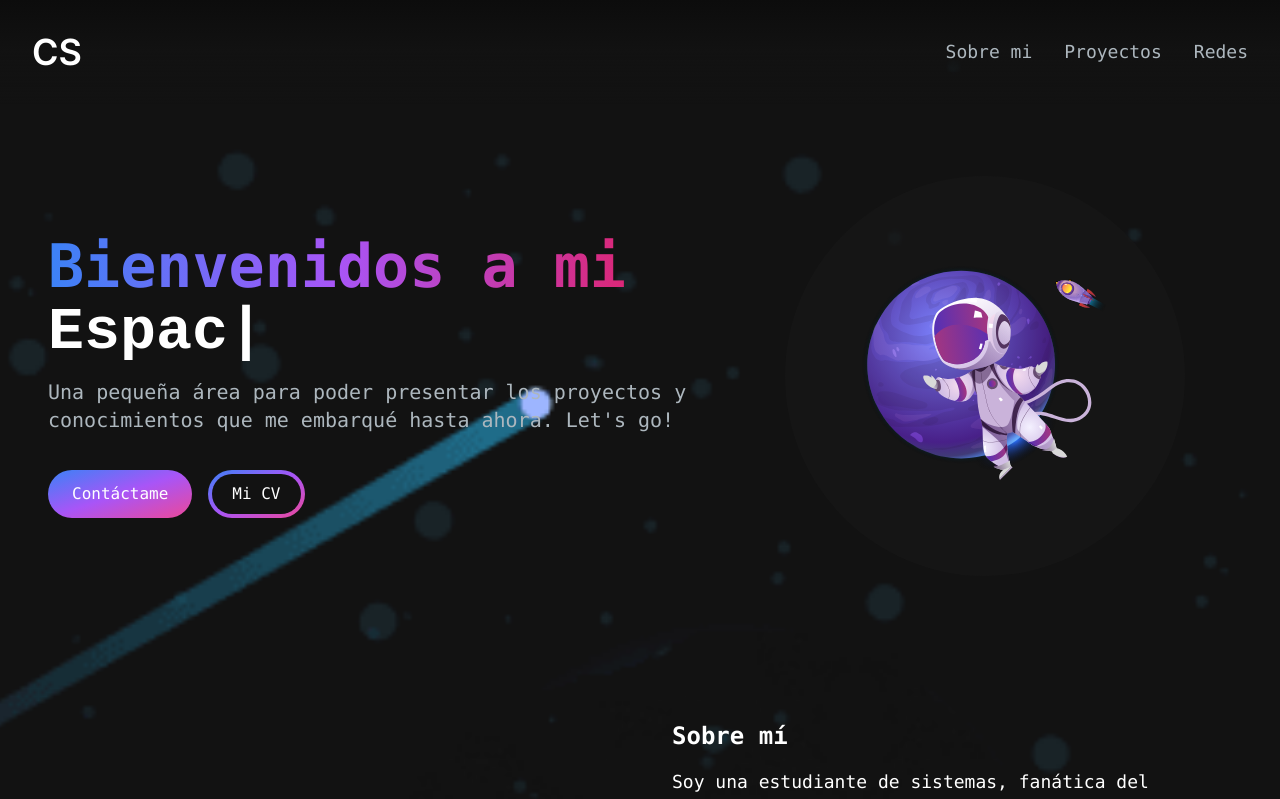
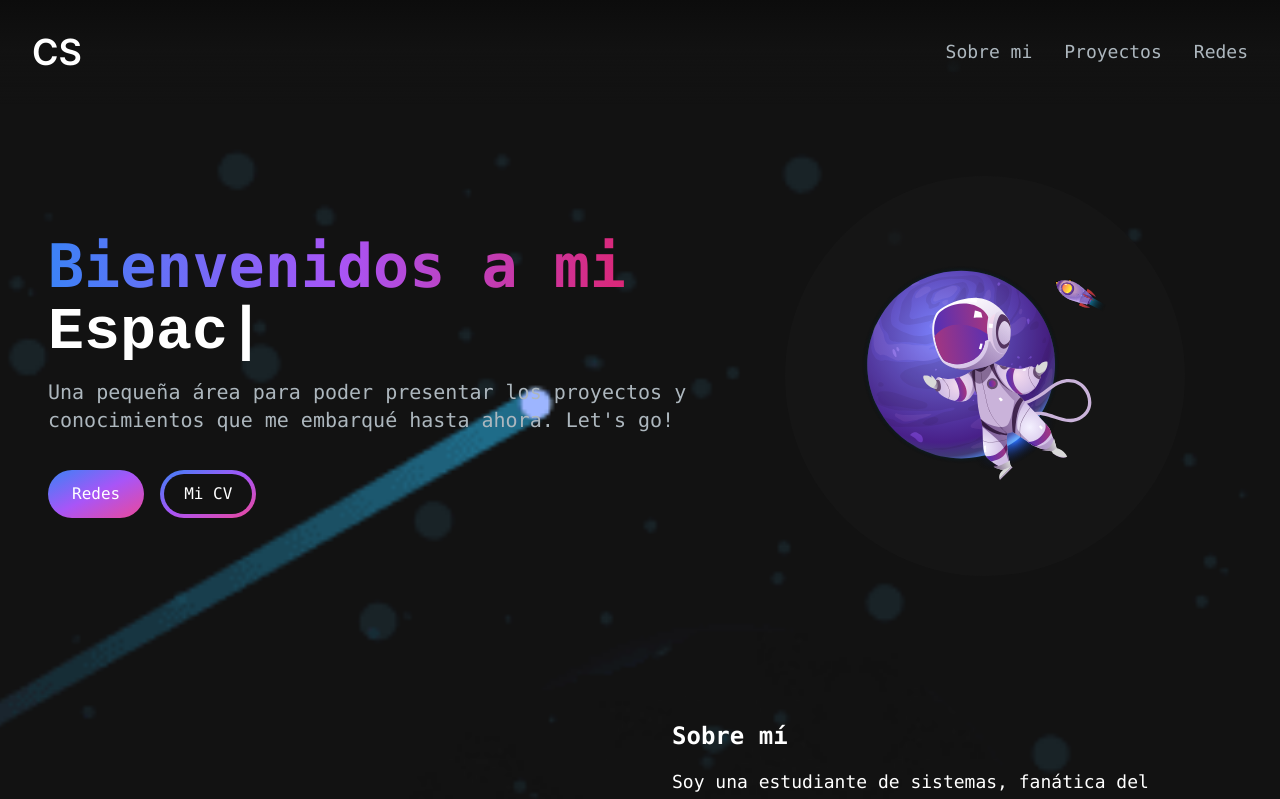
Before and after one commit to lc-sanchez/portfolio-next, a Next.js app: page / in a window 1280 px wide. Shown: the top 799 px of the page. Built offline with nearby package versions, Linux system fonts and the light colour scheme.

Commit message:
Cambiando contactame por redes

```diff
--- a/app/components/HeroSection.jsx
+++ b/app/components/HeroSection.jsx
@@ -34,7 +34,9 @@ export const HeroSection = () => {
                     <button className='px-6 py-3 w-full
                     sm:w-fit rounded-full mr-4
                     bg-gradient-to-br from-blue-500 via-purple-500 to-pink-500 hover:bg-gradient-to-br hover:from-pink-500 hover:via-purple-500 hover:to-blue-500 text-white font-mono'>
-                        <Link href="#contactame">Contáctame</Link>
+                        <Link href="#contactame">
+                            Redes
+                        </Link>
                     </button>
                     <button className='px-1 py-1 w-full sm:w-fit rounded-full bg-gradient-to-br from-blue-500 via-purple-500 to-pink-500 hover:bg-gradient-to-br  hover:from-pink-500 hover:via-purple-500 hover:to-blue-500 text-white mt-3'>
                         <a download href="./CV.pdf" alt="Mi CV" className='block hover:bg-slate-900 rounded-full px-5 py-2 font-mono' style={{
```
